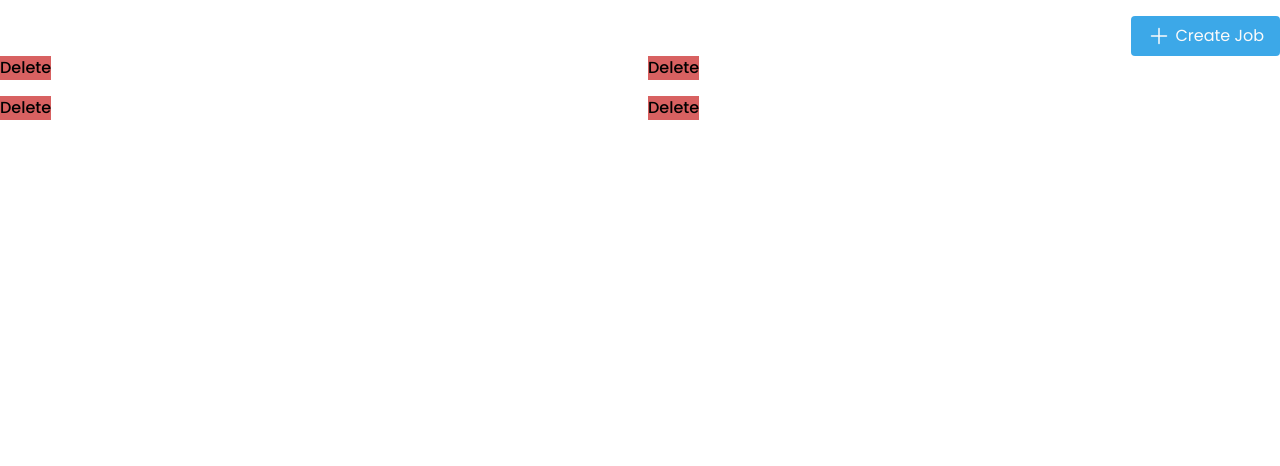
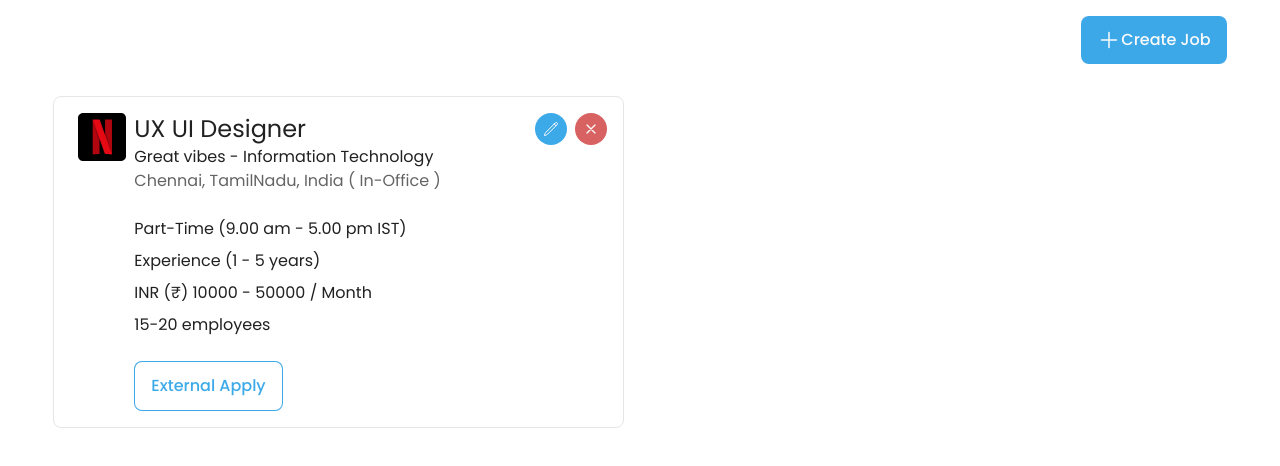
Before and after one commit to Abhay-Pansuriya/Great-Vibes-Assessment, a React (Create React App) app: page / in a window 1280 px wide. Shown: the top 466 px of the page. Built offline with nearby package versions, Linux system fonts and the light colour scheme.

Commit message:
card designing done

```diff
--- a/src/App.jsx
+++ b/src/App.jsx
@@ -1,29 +1,37 @@
-import React, { useState } from 'react'
+import React, { useMemo, useState } from 'react'
 import Card from './Components/Card/Card'
 import JobForm from "./Components/Form";
 import Modal from './Components/Common/Modal';
+import FormButton from './Components/Common/FormButton';
+import { GetAllJobs } from './Apis/Jobs';
 const App = () => {
   const [modal, setModal] = useState(false)
+  // const jobsData = useMemo(async () => GetAllJobs())
+  // console.log("🚀 ~ file: App.jsx:10 ~ App ~ jobsData:", jobsData)
   return (
-    <div className="container mx-auto my-4">
-      <div className="create-btn flex justify-end">
-        <button className="bg-primary hover:bg-btnHover text-white flex items-center justify-center gap-1 text-base font-poppins font-normal py-2 px-4 rounded"
-          onClick={() => { setModal(true) }}
-        >
-          <svg xmlns="http://www.w3.org/2000/svg" fill="none" viewBox="0 0 24 24" strokeWidth="1.5" stroke="currentColor" className="w-6 h-6">
-            <path strokeLinecap="round" strokeLinejoin="round" d="M12 4.5v15m7.5-7.5h-15" />
-          </svg>
-          Create Job
-        </button>
+    <div className="mx-auto w-11/12 my-4">
+      <div className="create-btn flex justify-end mb-8">
+        <FormButton type="button" text={<span className='flex'><svg xmlns="http://www.w3.org/2000/svg" fill="none" viewBox="0 0 24 24" strokeWidth="1.5" stroke="currentColor" className="w-6 h-6">          <path strokeLinecap="round" strokeLinejoin="round" d="M12 4.5v15m7.5-7.5h-15" /></svg>Create Job</span>} primary onClick={() => { setModal(true) }} />
       </div>
       <Modal isOpen={modal} setIsOpen={setModal} >
         <JobForm />
       </Modal>
-      <div className="grid grid-cols-2 gap-4">
-        <Card />
-        <Card />
-        <Card />
-        <Card />
+      <div className="grid lg:grid-cols-2 md:grid-cols-1 gap-8">
+        <Card
+          id={"id"}
+          jobTitle={"UX UI Designer"}
+          company={"Great vibes"}
+          industry={"Information Technology"}
+          location={"Chennai, TamilNadu, India"}
+          remoteType={"In-Office"}
+          minExp={1}
+          maxExp={5}
+          minSal={10000}
+          maxSal={50000}
+          employees={"15-20"}
+          isQuickApply={false}
+        />
+
       </div>
     </div>
   )
--- a/src/Components/Card/Card.jsx
+++ b/src/Components/Card/Card.jsx
@@ -1,13 +1,44 @@
 import React, { useState } from 'react'
 import Modal from '../Common/Modal';
 import DeleteAlert from '../Common/DeleteAlert';
-const Card = () => {
-    const [modal, setModal] = useState(false);
+import netflixImg from "./netflix.png";
+import FormButton from '../Common/FormButton';
+const Card = (props) => {
+    const [deleteModal, setDeleteModal] = useState(false);
+    const { id, jobTitle, company, industry, location, remoteType, minExp, maxExp, minSal, maxSal, employees, isQuickApply } = props
     return (
-        <div className='font-poppins font-medium'>
-            <button className='bg-error' onClick={() => setModal(true)}>Delete</button>
-            <Modal isOpen={modal} setIsOpen={setModal}>
-                <DeleteAlert setIsOpen={setModal} />
+        <div className='bg-card border border-border rounded-lg font-poppins px-6 py-4 text-dark relative'>
+            <div className='flex gap-2'>
+                <div className="image"><img src={netflixImg} alt="job logo" /></div>
+                <div>
+                    <div className='font-normal mb-6'>
+                        <h2 className='text-dark text-2xl'>{jobTitle}</h2>
+                        <p className='text-base'>{company} - <span>{industry}</span></p>
+                        <p className='text-base text-grayText'>{location || ""}{remoteType && <span> ( {remoteType} )</span>}</p>
+                    </div>
+                    <div className='font-normal mb-6'>
+                        <p className='text-base mb-2'>Part-Time (9.00 am - 5.00 pm IST)</p>
+                        {minExp && maxExp && <p className='text-base mb-2'>Experience ({minExp} - {maxExp} years)</p>}
+                        {minSal && maxSal && <p className='text-base mb-2'>INR (₹) {minSal} - {maxSal} / Month</p>}
+                        {employees && <p className='text-base'>{employees} employees</p>}
+                    </div>
+                    <div>{isQuickApply ? <FormButton text="Apply Now" type="button" primary /> : <FormButton text="External Apply" type="button" />}</div>
+                </div>
+            </div>
+            <div className="absolute top-0 right-0 m-4">
+                <button className="bg-primary text-white p-2 rounded-full" title='edit job'>
+                    <svg xmlns="http://www.w3.org/2000/svg" fill="none" viewBox="0 0 24 24" strokeWidth="1.5" stroke="currentColor" className="w-4 h-4">
+                        <path strokeLinecap="round" strokeLinejoin="round" d="m16.862 4.487 1.687-1.688a1.875 1.875 0 1 1 2.652 2.652L6.832 19.82a4.5 4.5 0 0 1-1.897 1.13l-2.685.8.8-2.685a4.5 4.5 0 0 1 1.13-1.897L16.863 4.487Zm0 0L19.5 7.125" />
+                    </svg>
+                </button>
+                <button className="bg-error text-white p-2 rounded-full ml-2" title='delete job' onClick={() => setDeleteModal(true)}>
+                    <svg className="w-4 h-4" fill="none" stroke="currentColor" viewBox="0 0 24 24" xmlns="http://www.w3.org/2000/svg">
+                        <path strokeLinecap="round" strokeLinejoin="round" strokeWidth="2" d="M6 18L18 6M6 6l12 12"></path>
+                    </svg>
+                </button>
+            </div>
+            <Modal isOpen={deleteModal} setIsOpen={setDeleteModal}>
+                <DeleteAlert setIsOpen={setDeleteModal} id={id} />
             </Modal>
         </div>
     )
--- a/src/Components/Common/DeleteAlert.jsx
+++ b/src/Components/Common/DeleteAlert.jsx
@@ -1,8 +1,8 @@
 import React from 'react'
 
-const DeleteAlert = ({ setIsOpen }) => {
+const DeleteAlert = ({ setIsOpen, id }) => {
+    console.log("🚀 ~ file: DeleteAlert.jsx:4 ~ DeleteAlert ~ id:", id)
     return (
-
         <div className="relative p-4 w-full max-w-md max-h-full">
             <div className="relative bg-white">
                 <button type="button" className="absolute top-3 end-2.5 text-gray-400 bg-transparent hover:bg-gray-200 hover:text-gray-900 rounded-lg text-sm w-8 h-8 ms-auto inline-flex justify-center items-center dark:hover:bg-gray-600 dark:hover:text-white" data-modal-hide="popup-modal">
@@ -16,7 +16,7 @@ const DeleteAlert = ({ setIsOpen }) => {
                     <button onClick={() => { setIsOpen(false) }} type="button" className="text-white bg-error font-poppins rounded-lg text-sm inline-flex items-center px-5 py-2.5 text-center me-2">
                         Yes
                     </button>
-                    <button onClick={() => { setIsOpen(false) }} type="button" className=" border-primary border-3 text-dark font-poppins bg-white rounded-lg border border-border text-sm px-5 py-2.5">No, cancel</button>
+                    <button onClick={() => { setIsOpen(false) }} type="button" className=" border-primary border-3 text-primary font-poppins bg-white rounded-lg border border-border text-sm px-5 py-2.5">No</button>
                 </div>
             </div>
         </div>
--- a/src/Components/Common/FormButton.jsx
+++ b/src/Components/Common/FormButton.jsx
@@ -1,12 +1,16 @@
 import React from 'react'
 
 const FormButton = (props) => {
-    const otherProps = { ...props }
-    if (otherProps.className) delete otherProps.className;
+    const { primary } = props
     return (
         <button type='submit'
-            className={`bg-primary hover:bg-btnHover text-white font-poppins font-medium text-base px-4 py-3 rounded-lg mt-24 focus:ring focus:outline-none ${props?.className || ""}`}
-            {...otherProps}
+            className={`
+            ${primary ?
+                    "bg-primary hover:bg-btnHover text-white" :
+                    "bg-card hover:bg-white text-primary border border-primary"}
+             font-poppins font-medium text-base px-4 py-3 rounded-lg focus:ring focus:outline-none`
+            }
+            {...props}
         >
             {props?.text || "submit"}
         </button>
--- a/src/Components/Form/Step1.jsx
+++ b/src/Components/Form/Step1.jsx
@@ -71,8 +71,8 @@ const Step1 = ({ stepOneData, setStepOneData, setStep }) => {
             <Input type="text" placeholder="ex. In-office" value={remoteType} onChange={(e) => handleInputChange("remoteType", e.target.value)} />
           </div>
         </div>
-        <div className='flex justify-end'>
-          <FormButton text="Next" />
+        <div className='flex justify-end mt-24'>
+          <FormButton text="Next" primary />
         </div>
       </form>
     </div>
--- a/src/Components/Form/Step2.jsx
+++ b/src/Components/Form/Step2.jsx
@@ -5,13 +5,13 @@ import FormButton from '../Common/FormButton';
 import { CreateNewJob } from '../../Apis/Jobs';
 import toast from "react-hot-toast"
 
-const Step2 = ({ stepOneData, setStep }) => {
-  const [minExp, setMinExp] = useState("");
-  const [maxExp, setMaxExp] = useState("");
-  const [minSal, setMinSal] = useState();
-  const [maxSal, setMaxSal] = useState();
-  const [totalEmp, setTotalEmp] = useState();
-  const [applyType, setApplyType] = useState("");
+const Step2 = ({ stepOneData, setStep, stepTwoData, setStepTwoData }) => {
+  const [minExp, setMinExp] = useState(stepTwoData?.minExp);
+  const [maxExp, setMaxExp] = useState(stepTwoData?.maxExp);
+  const [minSal, setMinSal] = useState(stepTwoData?.minSal);
+  const [maxSal, setMaxSal] = useState(stepTwoData?.maxSal);
+  const [totalEmp, setTotalEmp] = useState(stepTwoData?.totalEmp);
+  const [applyType, setApplyType] = useState(stepTwoData?.applyType);
   // const [loading, setLoading] = useState(true)
   const [errors, setErrors] = useState({});
 
@@ -19,6 +19,10 @@ const Step2 = ({ stepOneData, setStep }) => {
   const validateFields = () => {
     let newErrors = {};
     if (!applyType) newErrors.applyType = "Apply type is a required field.";
+    if (minExp || maxExp) {
+      if ((minExp && !maxExp) || (!minExp && maxExp)) newErrors.experience = "Minimum and Maximum both experience should be entered.";
+      else if (parseFloat(minExp) > parseFloat(maxExp)) newErrors.experience = "Maximum experience should be greater than Minimum experience";
+    }
     if (minSal || maxSal) {
       if ((minSal && !maxSal) || (!minSal && maxSal)) newErrors.salary = "Minimum and Maximum both salaries should be entered.";
       else if (parseFloat(minSal) > parseFloat(maxSal)) newErrors.salary = "Maximum salary should be greater than Minimum salary";
@@ -52,7 +56,7 @@ const Step2 = ({ stepOneData, setStep }) => {
       // setLoading(false)
       if (createJob?.status === 201) {
         toast.success('Job has been created..!')
-      }else{
+      } else {
         toast.error('Something went wrong while creating job')
       }
     }
@@ -83,9 +87,10 @@ const Step2 = ({ stepOneData, setStep }) => {
         <div className='mt-6'>
           <Label text="Experience" />
           <div className=' flex justify-between items-center'>
-            <Input type="text" placeholder="Minimum" value={minExp} onChange={(e) => handleInputChange("minExp", e.target.value)} />
-            <Input type="text" placeholder="Maximum" value={maxExp} onChange={(e) => handleInputChange("maxExp", e.target.value)} />
+            <Input type="number" min={0} placeholder="Minimum" value={minExp} onChange={(e) => handleInputChange("minExp", e.target.value)} />
+            <Input type="number" min={0} placeholder="Maximum" value={maxExp} onChange={(e) => handleInputChange("maxExp", e.target.value)} />
           </div>
+          {errors?.experience && <span className='text-error font-poppins font-normal text-xs'>{errors?.experience}</span>}
         </div>
         <div className='mt-6'>
           <Label text="Salary" />
@@ -97,7 +102,7 @@ const Step2 = ({ stepOneData, setStep }) => {
         </div>
         <div className='mt-6'>
           <Label text="Total Employee" />
-          <Input type="number" placeholder="ex. 100" value={totalEmp} onChange={(e) => handleInputChange("totalEmp", e.target.value)} />
+          <Input type="text" placeholder="ex. 50-100" value={totalEmp} onChange={(e) => handleInputChange("totalEmp", e.target.value)} />
         </div>
         <div className='mt-6'>
           <Label text="Apply Type" isRequired={true} />
@@ -120,10 +125,8 @@ const Step2 = ({ stepOneData, setStep }) => {
           {errors?.applyType && <span className='text-error font-poppins font-normal text-xs'>{errors?.applyType}</span>}
         </div>
         <div className='flex justify-between items-center mt-24'>
-          <button type='button' className='bg-card hover:bg-white text-dark border border-primary font-poppins font-medium text-base px-4 py-3 rounded-lg focus:ring focus:outline-none' onClick={() => { setStep(1) }}>
-            Back
-          </button>
-          <FormButton text="Submit" className="mt-0" />
+          <FormButton text="Back" type="button" onClick={() => { setStep(1) }} />
+          <FormButton text="Submit" primary />
         </div>
       </form>
     </div >
--- a/src/Components/Form/index.jsx
+++ b/src/Components/Form/index.jsx
@@ -4,11 +4,12 @@ import Step2 from './Step2'
 
 const JobForm = () => {
   const [stepOneData, setStepOneData] = useState({});
+  const [stepTwoData, setStepTwoData] = useState({});
   const [step, setStep] = useState(1)
   return (
     <div className='md:w-[513px] bg-card border border-border p-8 rounded-lg'>
       {(step === 1) && <Step1 stepOneData={stepOneData} setStepOneData={setStepOneData} setStep={setStep} />}
-      {(step === 2) && <Step2 stepOneData={stepOneData} setStep={setStep} />}
+      {(step === 2) && <Step2 stepOneData={stepOneData} setStep={setStep} stepTwoData={stepTwoData} setStepTwoData={setStepTwoData} />}
     </div>
   )
 }
--- a/tailwind.config.js
+++ b/tailwind.config.js
@@ -14,7 +14,8 @@ module.exports = {
       border: "#E6E6E6",
       background: "#D8D8D8",
       transparent: "transparent",
-      btnHover: "#0b73b1d4"
+      btnHover: "#0b73b1d4",
+      grayText: "#646464"
     },
     fontFamily: {
       poppins: ['"Poppins"', 'sans-serif']
```
Also changed, not shown: src/Components/Card/netflix.png (added).
